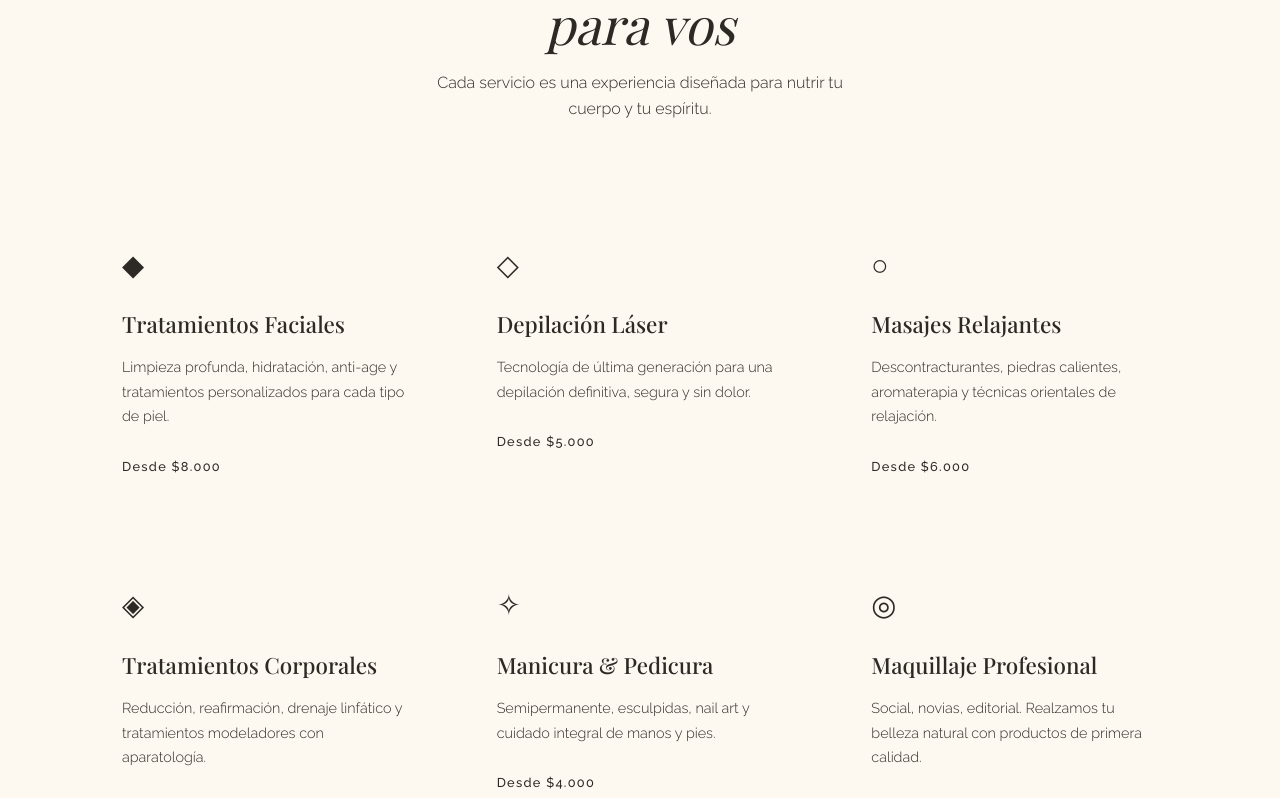
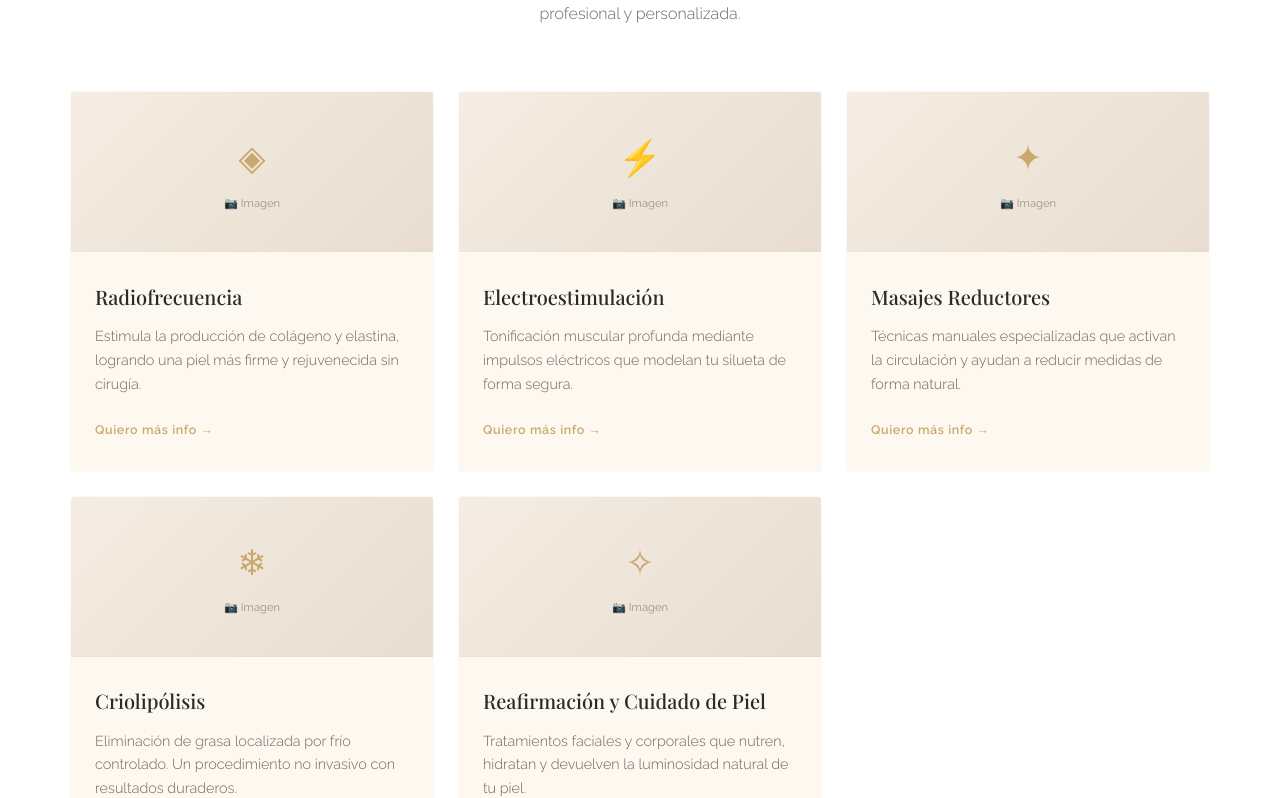
Before and after one commit to ThiagoJoelP/esteticaequilibrio, a React (Vite) app: page / in a window 1280 px wide. Shown: the part 1033-1831 px from the top of the page. Built offline with nearby package versions, Linux system fonts and the light colour scheme; a web font is replaced by a local one.

Commit message:
Add Services component with cards

```diff
--- a/src/components/Services.jsx
+++ b/src/components/Services.jsx
@@ -1,82 +1,83 @@
 import React, { useEffect, useRef, useState } from 'react'
-import './Services.css'
+import '../styles/Services.css'
 
-const services = [
+export const SERVICES = [
   {
-    icon: '◆',
-    title: 'Tratamientos Faciales',
-    description: 'Limpieza profunda, hidratación, anti-age y tratamientos personalizados para cada tipo de piel.',
-    price: 'Desde $8.000'
+    id: 'radiofrecuencia',
+    icon: '◈',
+    title: 'Radiofrecuencia',
+    desc: 'Estimula la producción de colágeno y elastina, logrando una piel más firme y rejuvenecida sin cirugía.',
   },
   {
-    icon: '◇',
-    title: 'Depilación Láser',
-    description: 'Tecnología de última generación para una depilación definitiva, segura y sin dolor.',
-    price: 'Desde $5.000'
+    id: 'electroestimulacion',
+    icon: '⚡',
+    title: 'Electroestimulación',
+    desc: 'Tonificación muscular profunda mediante impulsos eléctricos que modelan tu silueta de forma segura.',
   },
   {
-    icon: '○',
-    title: 'Masajes Relajantes',
-    description: 'Descontracturantes, piedras calientes, aromaterapia y técnicas orientales de relajación.',
-    price: 'Desde $6.000'
+    id: 'masajes',
+    icon: '✦',
+    title: 'Masajes Reductores',
+    desc: 'Técnicas manuales especializadas que activan la circulación y ayudan a reducir medidas de forma natural.',
   },
   {
-    icon: '◈',
-    title: 'Tratamientos Corporales',
-    description: 'Reducción, reafirmación, drenaje linfático y tratamientos modeladores con aparatología.',
-    price: 'Desde $7.000'
+    id: 'criolipólisis',
+    icon: '❄',
+    title: 'Criolipólisis',
+    desc: 'Eliminación de grasa localizada por frío controlado. Un procedimiento no invasivo con resultados duraderos.',
   },
   {
+    id: 'reafirmacion',
     icon: '✧',
-    title: 'Manicura & Pedicura',
-    description: 'Semipermanente, esculpidas, nail art y cuidado integral de manos y pies.',
-    price: 'Desde $4.000'
+    title: 'Reafirmación y Cuidado de Piel',
+    desc: 'Tratamientos faciales y corporales que nutren, hidratan y devuelven la luminosidad natural de tu piel.',
   },
-  {
-    icon: '◎',
-    title: 'Maquillaje Profesional',
-    description: 'Social, novias, editorial. Realzamos tu belleza natural con productos de primera calidad.',
-    price: 'Desde $10.000'
-  }
 ]
 
 const Services = () => {
-  const sectionRef = useRef(null)
-  const [isVisible, setIsVisible] = useState(false)
+  const ref = useRef(null)
+  const [vis, setVis] = useState(false)
 
   useEffect(() => {
-    const observer = new IntersectionObserver(
-      ([entry]) => { if (entry.isIntersecting) setIsVisible(true) },
+    const obs = new IntersectionObserver(
+      ([e]) => { if (e.isIntersecting) setVis(true) },
       { threshold: 0.1 }
     )
-    if (sectionRef.current) observer.observe(sectionRef.current)
-    return () => observer.disconnect()
+    if (ref.current) obs.observe(ref.current)
+    return () => obs.disconnect()
   }, [])
 
+  const handleInfo = (serviceId) => {
+    const el = document.getElementById('contacto')
+    if (el) el.scrollIntoView({ behavior: 'smooth' })
+    // Dispatch custom event to preselect service
+    window.dispatchEvent(new CustomEvent('selectService', { detail: serviceId }))
+  }
+
   return (
-    <section id="services" className="services" ref={sectionRef}>
-      <div className={`services__container ${isVisible ? 'services__container--visible' : ''}`}>
+    <section id="servicios" className="services" ref={ref}>
+      <div className={`services__inner ${vis ? 'services__inner--visible' : ''}`}>
         <div className="services__header">
-          <span className="services__label">Nuestros Servicios</span>
-          <h2 className="services__title">
-            Tratamientos pensados <br /><em>para vos</em>
-          </h2>
-          <p className="services__subtitle">
-            Cada servicio es una experiencia diseñada para nutrir tu cuerpo y tu espíritu.
-          </p>
+          <span className="section-label">Nuestros Servicios</span>
+          <h2 className="section-title">Tratamientos pensados <em>para vos</em></h2>
+          <p className="services__sub">Tecnología de última generación combinada con atención profesional y personalizada.</p>
         </div>
 
         <div className="services__grid">
-          {services.map((service, index) => (
-            <div
-              className="services__card"
-              key={index}
-              style={{ animationDelay: `${index * 0.1}s` }}
-            >
-              <span className="services__card-icon">{service.icon}</span>
-              <h3 className="services__card-title">{service.title}</h3>
-              <p className="services__card-desc">{service.description}</p>
-              <span className="services__card-price">{service.price}</span>
+          {SERVICES.map((s, i) => (
+            <div className="svc-card" key={s.id} style={{ animationDelay: `${i * 0.08}s` }}>
+              {/* Placeholder para imagen del servicio */}
+              <div className="svc-card__img">
+                <span>{s.icon}</span>
+                <small>📷 Imagen</small>
+              </div>
+              <div className="svc-card__body">
+                <h3 className="svc-card__title">{s.title}</h3>
+                <p className="svc-card__desc">{s.desc}</p>
+                <button className="svc-card__btn" onClick={() => handleInfo(s.id)}>
+                  Quiero más info →
+                </button>
+              </div>
             </div>
           ))}
         </div>
--- /dev/null
+++ b/src/styles/Services.css
@@ -0,0 +1,120 @@
+.services {
+  padding: var(--section-padding);
+  background: var(--color-white);
+  position: relative;
+}
+
+.services::before {
+  content: '';
+  position: absolute;
+  top: 0;
+  left: 50%;
+  transform: translateX(-50%);
+  width: 80%;
+  height: 1px;
+  background: linear-gradient(to right, transparent, var(--color-border), transparent);
+}
+
+.services__inner {
+  max-width: var(--container-max);
+  margin: 0 auto;
+  opacity: 0;
+  transform: translateY(35px);
+  transition: all 0.8s var(--ease-out);
+}
+
+.services__inner--visible {
+  opacity: 1;
+  transform: translateY(0);
+}
+
+.services__header {
+  text-align: center;
+  margin-bottom: 4rem;
+}
+
+.services__sub {
+  font-size: 1rem;
+  font-weight: 300;
+  color: var(--color-text-soft);
+  max-width: 480px;
+  margin: 1rem auto 0;
+}
+
+.services__grid {
+  display: grid;
+  grid-template-columns: repeat(auto-fit, minmax(300px, 1fr));
+  gap: 1.5rem;
+}
+
+.svc-card {
+  background: var(--color-cream);
+  border-radius: 4px;
+  overflow: hidden;
+  transition: all 0.35s var(--ease-out);
+  border: 1px solid transparent;
+}
+
+.svc-card:hover {
+  transform: translateY(-5px);
+  border-color: var(--color-gold-light);
+  box-shadow: 0 15px 40px rgba(201, 169, 110, 0.1);
+}
+
+.svc-card__img {
+  height: 160px;
+  background: linear-gradient(135deg, var(--color-beige), var(--color-beige-dark));
+  display: flex;
+  flex-direction: column;
+  align-items: center;
+  justify-content: center;
+  gap: 0.5rem;
+  font-size: 2.2rem;
+  color: var(--color-gold);
+  border-bottom: 1px solid var(--color-border);
+}
+
+.svc-card__img small {
+  font-size: 0.7rem;
+  color: var(--color-text-muted);
+}
+
+.svc-card__body {
+  padding: 1.8rem 1.5rem;
+}
+
+.svc-card__title {
+  font-family: var(--font-display);
+  font-size: 1.25rem;
+  font-weight: 500;
+  color: var(--color-text);
+  margin-bottom: 0.7rem;
+}
+
+.svc-card__desc {
+  font-size: 0.9rem;
+  font-weight: 300;
+  line-height: 1.65;
+  color: var(--color-text-soft);
+  margin-bottom: 1.3rem;
+}
+
+.svc-card__btn {
+  font-size: 0.78rem;
+  font-weight: 600;
+  letter-spacing: 0.05em;
+  color: var(--color-gold);
+  padding: 0;
+  transition: all 0.25s;
+}
+
+.svc-card__btn:hover {
+  color: var(--color-gold-dark);
+  letter-spacing: 0.08em;
+}
+
+@media (max-width: 640px) {
+  .services__grid {
+    grid-template-columns: 1fr;
+  }
+}
```
